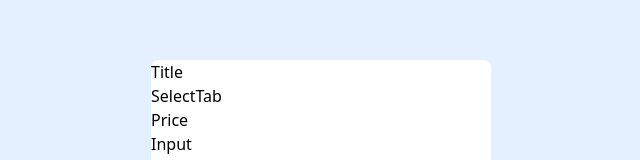
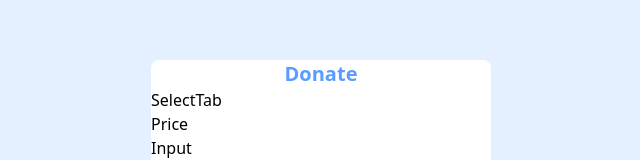
Before and after one commit to eobcre/donate-card, a React (Vite) app: page / in a window 1280 px wide. Shown: the part 130-290 px from the top of the page, without its empty margins (319-959 px from the left). Built offline with nearby package versions, Linux system fonts and the light colour scheme.

Commit message:
title styled

```diff
--- a/src/components/Title.tsx
+++ b/src/components/Title.tsx
@@ -1,5 +1,11 @@
 const Title = () => {
-  return <div>Title</div>;
+  return (
+    <div>
+      <h1 className='flex justify-center items-center text-[#5A9CFF] text-xl font-bold'>
+        Donate
+      </h1>
+    </div>
+  );
 };
 
 export default Title;
```
